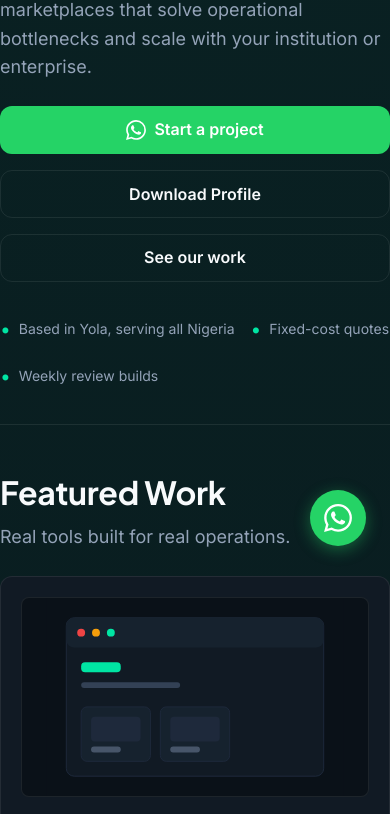
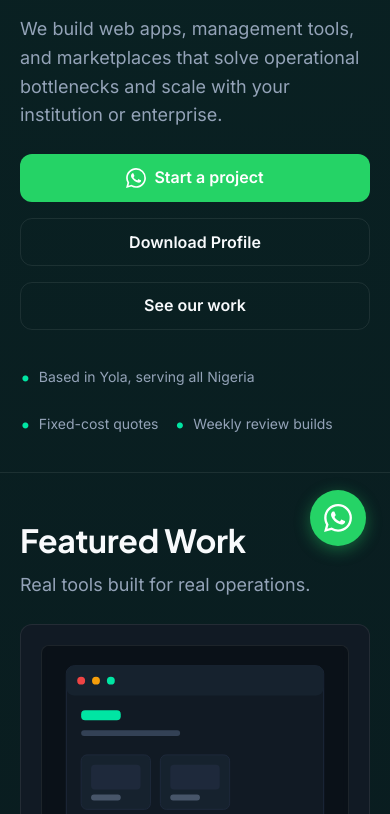
Before and after one commit to shehulhadi/about, a plain HTML site: page index.html in a window 390 px wide. Shown: the part 274-1088 px from the top of the page. Drawn offline with Linux system fonts and the light colour scheme.

Commit message:
Force fix mobile padding and container width

```diff
--- a/index.html
+++ b/index.html
@@ -282,6 +282,26 @@
     @media (prefers-reduced-motion: reduce) {
       * { animation-duration: 0.01ms !important; animation-iteration-count: 1 !important; transition-duration: 0.01ms !important; scroll-behavior: auto !important; }
     }
+
+    /* === LAYOUT WIDTH & PADDING OVERRIDE === */
+    html, body {
+      overflow-x: hidden;
+      width: 100%;
+    }
+    .container {
+      width: 100% !important;
+      max-width: 1000px !important; /* Reduced from 1120px for better reading */
+      margin: 0 auto !important;
+      padding-left: 20px !important;
+      padding-right: 20px !important;
+    }
+    @media (min-width: 768px) {
+      .container {
+        padding-left: 32px !important;
+        padding-right: 32px !important;
+      }
+    }
+
   </style>
 
   <!-- SEO Schema Markup -->
```
